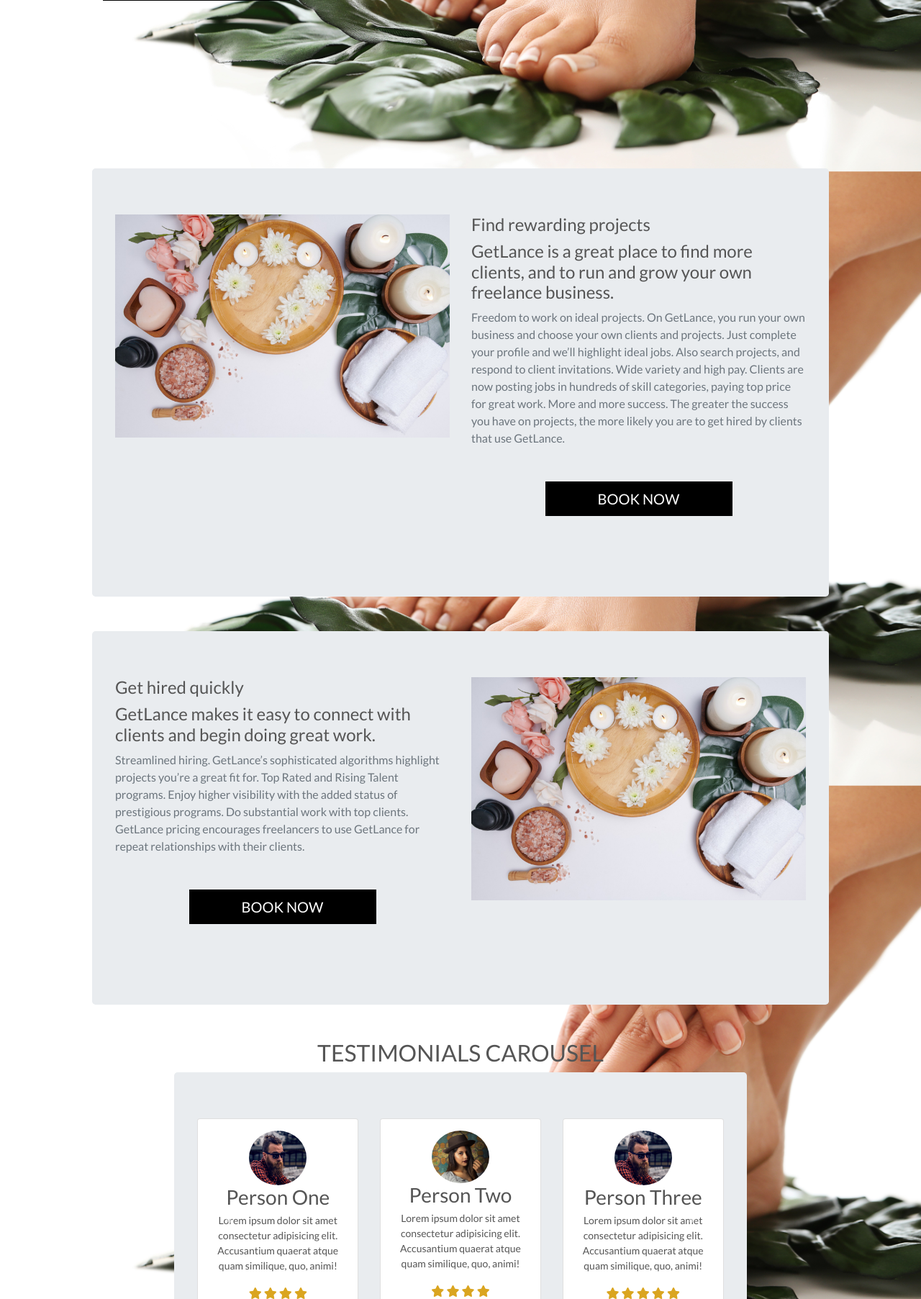
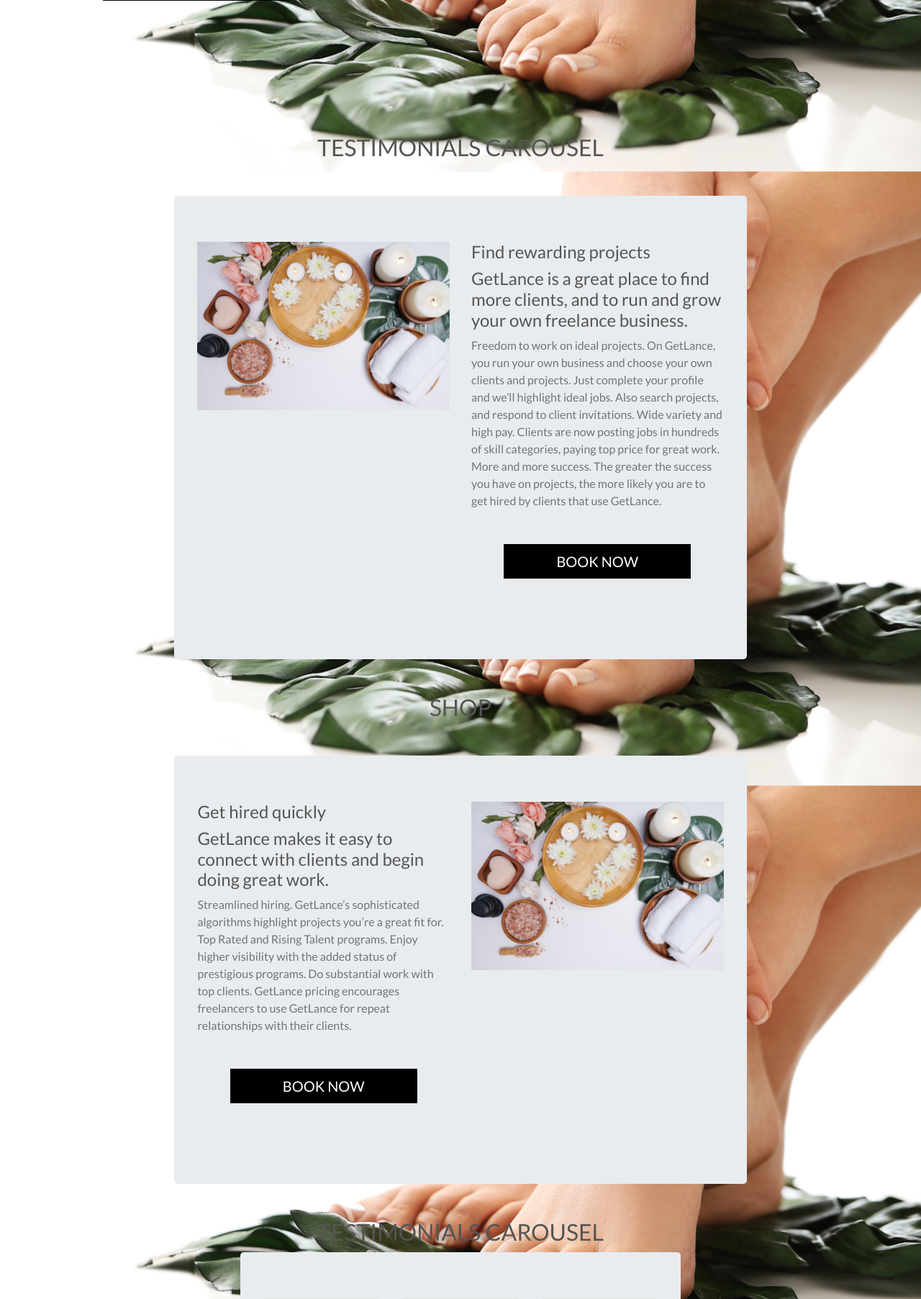
Before and after one commit to Code-Institute-Submissions/Sndrahel-Happy_Feets, a Django app: page / in a window 1280 px wide. Shown: the part 615-2420 px from the top of the page at 72% size. Run offline with Django 3.2, Linux system fonts and the light colour scheme; some libraries are stand-ins or nearby versions.

Commit message:
style(index-core): tried different layouts and styles in index.html

```diff
--- a/home/templates/home/index.html
+++ b/home/templates/home/index.html
@@ -28,6 +28,8 @@
 
 <!-- Code below for treatments snippet and shop snippet adapted from: https://bootsnipp.com/snippets/O54eO -->
 <!-- Treatments snippet-->
+<div class="container">
+<h2 class="text-center text-uppercase">Testimonials Carousel</h2>
 <div class="container jumbotron my-5">
     <div class="row">
         <div class="col-md-6 how-img">
@@ -53,7 +55,9 @@
         </div>
     </div>
 </div>
+
 <!-- Shop snippet-->
+<h2 class="text-center text-uppercase">Shop</h2>
 <div class="container jumbotron my-5">
     <div class="row">
         <div class="col-md-6">
```
